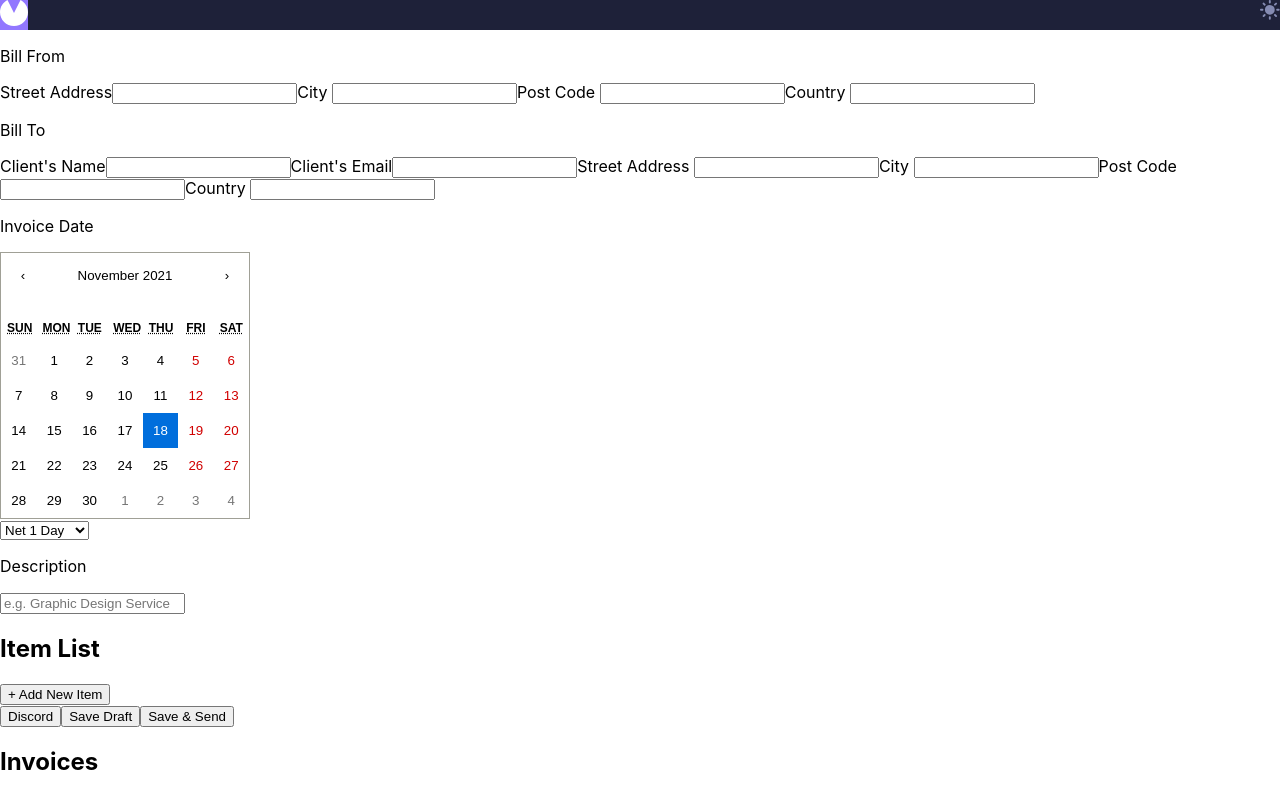
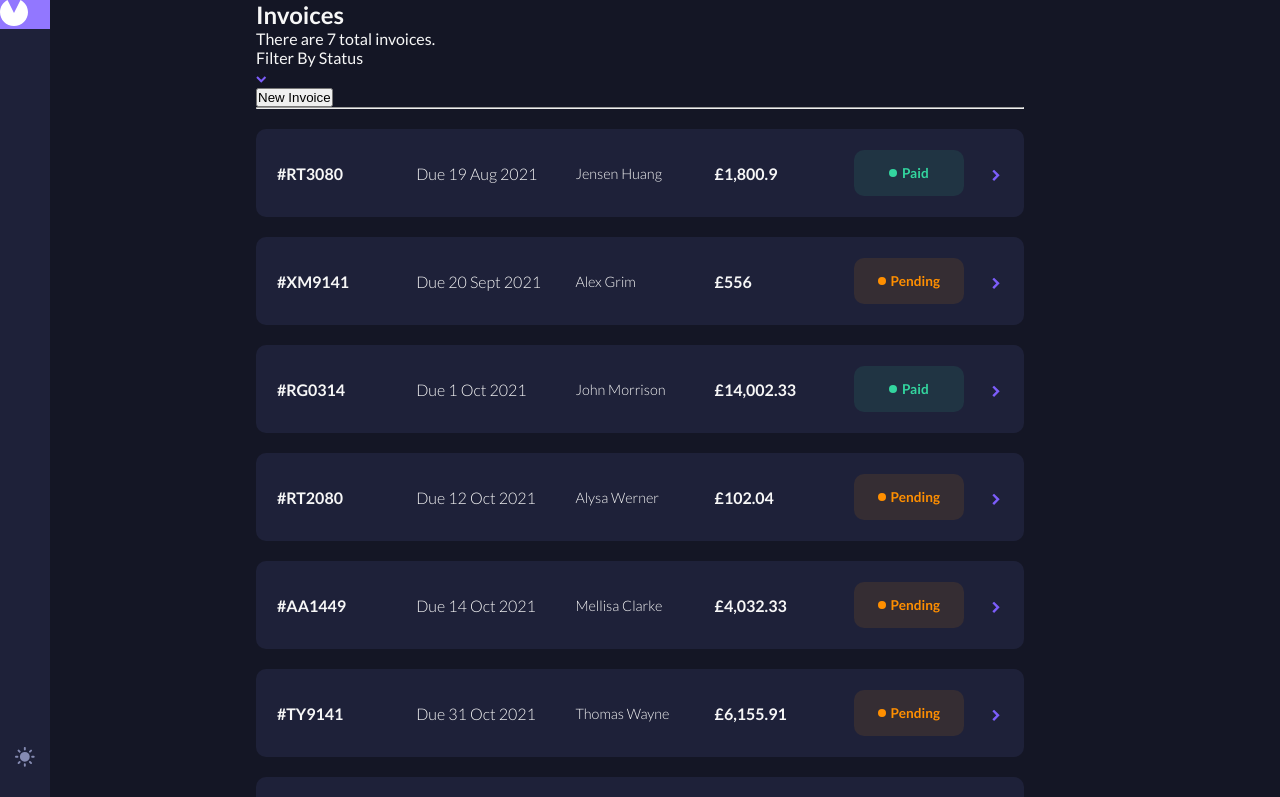
Before and after one commit to NikolaGolubovic/invoices-app, a React (Create React App) app: page / in a window 1280 px wide. Shown: the top 797 px of the page. Built offline with nearby package versions, Linux system fonts and the light colour scheme.

Commit message:
add some style to home list

```diff
--- a/src/App.css
+++ b/src/App.css
@@ -1,4 +1,21 @@
-:root {}
+@import url('https://fonts.googleapis.com/css2?family=Lato:ital,wght@0,100;0,300;0,400;0,700;0,900;1,100;1,300;1,400;1,700;1,900&display=swap');
+
+:root {
+  --green: rgb(51, 214, 159);
+  --green-light: rgb(51, 214, 159, 0.1);
+  --yellow: #FF8F00;
+  --yellow-light: rgba(255, 143, 0, 0.1);
+}
+
+* {
+  padding: 0;
+  margin: 0;
+  box-sizing: border-box;
+}
+
+body {
+  font-family: 'Lato', sans-serif;
+}
 
 .theme-dark {
   --main-background: #141625;
@@ -11,6 +28,10 @@
   --btn-orange-hover: rgb(255, 151, 151);
   --btn-edit: #252945;
   --btn-edit-hover: #FFFFFF;
+  --color-text: hsl(0, 0%, 97%);
+  --color-status: rgb(248, 248, 248);
+  --color-draft: rgb(248, 248, 248);
+  --color-draft-light: rgba(248, 248, 248, 0.2);
 }
 
 .theme-light {
@@ -24,40 +45,175 @@
   --btn-orange-hover: rgb(255, 151, 151);
   --btn-edit: #F9FAFE;
   --btn-edit-hover: #DFE3FA;
+  --color-text: #0c0e16;
+  --color-draft: #1E2139;
+  --color-draft-light: rgb(30, 33, 57, 0.2);
 }
 
 @media (min-width: 280px) {
+
+  .container {
+    min-height: 100vh;
+    background: var(--main-background);
+  }
+
   /* SVGS */
   .svg-logo {
     background-color: #9277FF;
   }
+
   /* NAV */
   nav {
     display: flex;
     width: 100%;
+    height: 30px;
     display: flex;
     justify-content: space-between;
-    background-color: var(--card-background);
+    background-color: #1E2139;
+
   }
+
+
+  .container--toggle {
+    display: flex;
+    align-items: center;
+    justify-content: center;
+    cursor: pointer;
+    margin-right: 30px;
+  }
+
   .filter {
     cursor: pointer;
   }
+
   .arrow {
     transition: 0.2s all;
     transform: scale(1.5);
   }
+
   .arrow.active {
     transform: scale(1.5) rotate(-180deg);
   }
+
   .filter-checkboxes {
     display: none;
   }
+
   .filter-checkboxes.active {
     display: flex;
   }
+
   input.invalid {
     border: 1px solid var(--btn-orange);
   }
+
+  /* INVOICES LIST */
+  .invoices-container {
+    width: 100%;
+    color: var(--color-text);
+  }
+
+  .invoices-table {
+    width: 90%;
+    margin: 0 auto;
+    display: flex;
+    flex-direction: column;
+  }
+
+  .cards {
+    display: flex;
+    flex-direction: column;
+  }
+
+  .invoice-card {
+    display: flex;
+    flex-wrap: wrap;
+    align-items: center;
+    background: var(--card-background);
+    justify-content: space-between;
+    margin-top: 20px;
+    padding: 20px 20px;
+    border-radius: 10px;
+    font-weight: 300;
+    cursor: pointer;
+    border: 1px solid transparent;
+  }
+
+
+  .invoice-card:hover {
+    border: 1px solid var(--btn-purple);
+  }
+
+  .invoice-id {
+    width: 50%;
+    order: 1;
+    font-weight: 700;
+    margin-bottom: 10px;
+  }
+
+  .invoice-due {
+    order: 3;
+    width: 50%;
+  }
+
+  .invoice-total {
+    font-weight: 700;
+    position: relative;
+    top: -10px;
+  }
+
+  .invoice-name {
+    width: 50%;
+    order: 2;
+    display: flex;
+    justify-content: flex-end;
+    font-size: 0.9rem;
+    margin-bottom: 20px;
+  }
+
+  .invoice-status {
+    order: 4;
+    width: 50%;
+    display: flex;
+    justify-content: flex-end;
+  }
+
+  .status-button {
+    width: 110px;
+    display: flex;
+    justify-content: center;
+    align-items: center;
+    position: relative;
+    top: 10px;
+    padding: 15px 10px;
+    border-radius: 10px;
+    background: var(--green-light);
+    color: var(--green);
+    font-weight: 600;
+    text-transform: capitalize;
+  }
+
+  .invoice-status p {
+    font-size: 0.85rem;
+    text-align: center;
+  }
+
+  .status-circle {
+    height: 8px;
+    width: 8px;
+    background: var(--green);
+    border-radius: 100%;
+    margin-right: 5px;
+  }
+
+  .invoice-total {
+    order: 5;
+  }
+
+  .invoice-right-icon {
+    display: none;
+  }
+
   /* CALENDAR */
   .react-calendar {
     width: 250px;
@@ -67,54 +223,67 @@
     font-family: Arial, Helvetica, sans-serif;
     line-height: 1.125em;
   }
+
   .react-calendar--doubleView {
     width: 700px;
   }
+
   .react-calendar--doubleView .react-calendar__viewContainer {
     display: flex;
     margin: -0.5em;
   }
+
   .react-calendar--doubleView .react-calendar__viewContainer>* {
     width: 50%;
     margin: 0.5em;
   }
+
   .react-calendar, .react-calendar *, .react-calendar *:before, .react-calendar *:after {
     -moz-box-sizing: border-box;
     -webkit-box-sizing: border-box;
     box-sizing: border-box;
   }
+
   .react-calendar button {
     margin: 0;
     border: 0;
     outline: none;
   }
+
   .react-calendar button:enabled:hover {
     cursor: pointer;
   }
+
   .react-calendar__navigation {
     display: flex;
     height: 44px;
     margin-bottom: 1em;
   }
+
   .react-calendar__navigation button {
     min-width: 44px;
     background: none;
   }
+
   .react-calendar__navigation button:enabled:hover, .react-calendar__navigation button:enabled:focus {
     background-color: #e6e6e6;
   }
+
   .react-calendar__navigation button[disabled] {
     background-color: #f0f0f0;
   }
+
   .react-calendar__month-view__weekdays {
     text-align: center;
     text-transform: uppercase;
     font-weight: bold;
     font-size: 0.75em;
   }
+
   .react-calendar__month-view__weekdays__weekday {
     padding: 0.5em;
   }
+
   .react-calendar__month-view__weekNumbers .react-calendar__tile {
     display: flex;
     align-items: center;
@@ -123,52 +292,173 @@
     font-weight: bold;
     padding: calc(0.75em / 0.75) calc(0.5em / 0.75);
   }
+
   .react-calendar__month-view__days__day--weekend {
     color: #d10000;
   }
+
   .react-calendar__month-view__days__day--neighboringMonth {
     color: #757575;
   }
+
   .react-calendar__year-view .react-calendar__tile, .react-calendar__decade-view .react-calendar__tile, .react-calendar__century-view .react-calendar__tile {
     padding: 2em 0.5em;
   }
+
   .react-calendar__tile {
     max-width: 100%;
     text-align: center;
     padding: 0.75em 0.5em;
     background: none;
   }
+
   .react-calendar__tile:disabled {
     background-color: #f0f0f0;
   }
+
   .react-calendar__tile:enabled:hover, .react-calendar__tile:enabled:focus {
     background-color: #e6e6e6;
   }
+
   .react-calendar__tile--now {
     background: #ffff76;
   }
+
   .react-calendar__tile--now:enabled:hover, .react-calendar__tile--now:enabled:focus {
     background: #ffffa9;
   }
+
   .react-calendar__tile--hasActive {
     background: #76baff;
   }
+
   .react-calendar__tile--hasActive:enabled:hover, .react-calendar__tile--hasActive:enabled:focus {
     background: #a9d4ff;
   }
+
   .react-calendar__tile--active {
     background: #006edc;
     color: white;
   }
+
   .react-calendar__tile--active:enabled:hover, .react-calendar__tile--active:enabled:focus {
     background: #1087ff;
   }
+
   .react-calendar--selectRange .react-calendar__tile--hover {
     background-color: #e6e6e6;
   }
+
   .react-calendar__navigation__next2-button, .react-calendar__navigation__prev2-button {
     display: none;
   }
 }
 
-@media (min-width: 769px) {}
+@media (min-width: 750px) {
+  nav {
+    position: absolute;
+    flex-direction: column;
+    min-height: 100%;
+    width: 50px;
+    display: flex;
+    justify-content: space-between;
+  }
+
+  .container--toggle {
+    margin-right: 0px;
+    margin-bottom: 30px;
+  }
+
+  .invoices-table {
+    width: 80%;
+  }
+
+  .invoice-card {
+    display: flex;
+    flex-wrap: wrap;
+    align-items: center;
+    background: var(--card-background);
+    justify-content: space-between;
+    margin-top: 20px;
+    padding: 20px 20px;
+    border-radius: 10px;
+    font-weight: 300;
+    cursor: pointer;
+    border: 1px solid transparent;
+  }
+
+  .invoice-card>* {
+    flex: 1;
+    display: flex;
+
+  }
+
+  .invoice-card:hover {
+    border: 1px solid var(--btn-purple);
+  }
+
+  .invoice-id {
+    width: auto;
+    order: 1;
+    margin-bottom: 0px;
+  }
+
+  .invoice-due {
+    order: 2;
+    width: auto;
+  }
+
+  .invoice-name {
+    width: auto;
+    order: 3;
+    justify-content: flex-start;
+    margin-bottom: 0px;
+    padding-left: 20px;
+  }
+
+  .invoice-total {
+    font-weight: 700;
+    position: static;
+    order: 4;
+  }
+
+  .invoice-status {
+    order: 5;
+    width: auto;
+    display: flex;
+    justify-content: flex-start;
+  }
+
+  .status-button {
+    width: 110px;
+    position: static;
+  }
+
+  .invoice-right-icon {
+    flex: none;
+    display: block;
+    order: 6;
+    width: 10px;
+    transform: scale(1.2);
+  }
+
+  /* CREATE FORM */
+  .create {
+    display: flex;
+    flex-direction: column;
+    max-width: 750px;
+    background: var(--main-background);
+  }
+}
+
+@media (min-width: 1024px) {
+  .invoices-table {
+    width: 60%;
+  }
+}
+
+@media (min-width: 1920px) {
+  .invoices-table {
+    width: 50%;
+  }
+}
--- a/src/App.js
+++ b/src/App.js
@@ -21,7 +21,7 @@ function App() {
   // const { dispatch } = invoiceContext;
 
   return (
-    <div className="App">
+    <div className="container">
       <nav>
         <Logo />
         <Toggle />
--- a/src/components/Create.js
+++ b/src/components/Create.js
@@ -3,9 +3,11 @@ import Calendar from "react-calendar";
 import CreateItem from "./CreateItem";
 
 const Create = () => {
-  const [value, onChange] = useState(new Date());
+  const [date, changeDate] = useState(new Date());
   const [itemsList, setItemsList] = useState([]);
   const [refsArr, setRefsArr] = useState([]);
+  const [terms, setTerms] = useState(1);
+  // const [valid, setValid] = useState(true);
   const fromAddress = useRef();
   const fromCity = useRef();
   const fromPC = useRef();
@@ -20,25 +22,33 @@ const Create = () => {
 
   useEffect(() => {
     setRefsArr([
-      fromAddress,
-      fromCity,
-      fromPC,
-      fromCountry,
-      toCName,
-      toAddress,
-      toCity,
-      toPC,
-      toCountry,
-      desc,
+      { fromAddress },
+      { fromCity },
+      { fromPC },
+      { fromCountry },
+      { toCName },
+      { toAddress },
+      { toCity },
+      { toPC },
+      { toCountry },
+      { desc },
     ]);
   }, []);
 
   function checkInputs() {
-    refsArr.forEach((elem) => {
-      if (elem.current.value.length === 0) {
-        elem.current.classList.add("invalid");
+    let valid = true;
+    // check validation
+    const refsKeys = [];
+    for (let key of refsArr) {
+      refsKeys.push(...Object.keys(key));
+    }
+    refsArr.flat().forEach((elem) => {
+      const refKey = Object.keys(elem)[0];
+      if (elem[refKey].current.value.length === 0) {
+        valid = false;
+        elem[refKey].current.classList.add("invalid");
       } else {
-        elem.current.classList.remove("invalid");
+        elem[refKey].current.classList.remove("invalid");
       }
     });
     function validateEmail(email) {
@@ -50,10 +60,60 @@ const Create = () => {
       !validateEmail(toCEmail.current.value) ||
       toCEmail.current.value.length === 0
     ) {
+      valid = false;
       toCEmail.current.classList.add("invalid");
     } else {
       toCEmail.current.classList.remove("invalid");
     }
+
+    if (refsArr.length <= 10) {
+      console.log("item must be added");
+    }
+
+    // if (!valid) return;
+    console.log("valid", valid);
+    // create new element for base
+    function randomIntFromInterval(min, max) {
+      return Math.floor(Math.random() * (max - min + 1) + min);
+    }
+    function fourRandomLetters() {
+      let str = "";
+      for (var i = 0; i < 4; i++) {
+        str += String.fromCharCode(65 + Math.floor(Math.random() * 26));
+      }
+      return str;
+    }
+    let newElement = {
+      id: `${randomIntFromInterval(1000, 9999)}${fourRandomLetters()}`,
+      createdAt: date
+        .toLocaleDateString("en-GB")
+        .split("/")
+        .reverse()
+        .join("-"),
+      paymentDue: new Date(date.setDate(date.getDate() + Number(terms)))
+        .toLocaleDateString("en-GB")
+        .split("/")
+        .reverse()
+        .join("-"),
+      description: desc.current.value,
+      paymentTerms: terms,
+      clientName: toCName.current.value,
+      clientEmail: toCEmail.current.value,
+      status: "pending",
+      senderAddress: {
+        street: fromAddress.current.value,
+        city: fromCity.current.value,
+        postCode: fromPC.current.value,
+        country: fromCountry.current.value,
+      },
+      clientAddress: {
+        street: toAddress.current.value,
+        city: toCity.current.value,
+        postCode: toPC.current.value,
+        country: toCountry.current.value,
+      },
+    };
+    console.log(newElement);
   }
   return (
     <div className="create">
@@ -100,10 +160,10 @@ const Create = () => {
         </label>
         <div className="calendar">
           <p>Invoice Date</p>
-          <Calendar onChange={onChange} value={value} calendarType="Hebrew" />
+          <Calendar onChange={changeDate} value={date} calendarType="Hebrew" />
         </div>
         <div className="create-terms">
-          <select name="" id="">
+          <select name="" id="" onChange={(e) => setTerms(e.target.value)}>
             <option value="1">Net 1 Day</option>
             <option value="7">Net 7 Day</option>
             <option value="14">Net 14 Day</option>
@@ -126,17 +186,7 @@ const Create = () => {
         <h2>Item List</h2>
         <ul>
           {itemsList.map((item, itemIndex) => {
-            return (
-              <CreateItem
-                item={item}
-                itemIndex={itemIndex}
-                itemsList={itemsList}
-                setItemsList={setItemsList}
-                setRefsArr={setRefsArr}
-                refsArr={refsArr}
-                key={itemIndex}
-              />
-            );
+            return <CreateItem setRefsArr={setRefsArr} refsArr={refsArr} />;
           })}
         </ul>
         <button
--- a/src/components/CreateItem.js
+++ b/src/components/CreateItem.js
@@ -1,11 +1,20 @@
-import React, { useRef, useEffect } from "react";
+import React, { useRef, useEffect, useState } from "react";
 
-const CreateItem = ({ item, setRefsArr, refsArr }) => {
+const CreateItem = ({ setRefsArr, refsArr }) => {
+  const [qty, setQtx] = useState();
+  const [price, setPrice] = useState();
   const itemNameRef = useRef();
   const qtyRef = useRef();
   const priceRef = useRef();
   useEffect(() => {
-    setRefsArr([...refsArr, itemNameRef, qtyRef, priceRef]);
+    setRefsArr([
+      ...refsArr,
+      [
+        { [`itemNameRef-${refsArr.length}`]: itemNameRef },
+        { [`qtyRef-${refsArr.length}`]: qtyRef },
+        { [`priceRef-${refsArr.length}`]: priceRef },
+      ],
+    ]);
   }, []);
 
   return (
@@ -16,15 +25,25 @@ const CreateItem = ({ item, setRefsArr, refsArr }) => {
       </label>
       <label>
         <p>Qty.</p>
-        <input type="text" ref={qtyRef} />
+        <input
+          type="number"
+          ref={qtyRef}
+          min="0"
+          onChange={(e) => setQtx(e.target.value)}
+        />
       </label>
       <label>
         <p>Price</p>
-        <input type="text" ref={priceRef} />
+        <input
+          type="number"
+          ref={priceRef}
+          min="0"
+          onChange={(e) => setPrice(e.target.value)}
+        />
       </label>
       <div className="total">
         Total
-        {item.total}
+        {qty * price || 0}
       </div>
       <div className="trash">
         <svg width="13" height="16" xmlns="http://www.w3.org/2000/svg">
--- a/src/components/Invoices.js
+++ b/src/components/Invoices.js
@@ -11,13 +11,51 @@ const Invoices = () => {
   useEffect(() => {
     upDataFromLocal(setInvoices);
   }, []);
+  function numberWithCommas(x) {
+    return x.toString().replace(/\B(?=(\d{3})+(?!\d))/g, ",");
+  }
+  function setStatusBackground(invoice, opacity = false) {
+    const backOpacity = {
+      background:
+        invoice.status === "paid"
+          ? "var(--green-light)"
+          : invoice.status === "pending"
+          ? "var(--yellow-light)"
+          : "var(--color-draft-light)",
+    };
+    const back = {
+      background:
+        invoice.status === "paid"
+          ? "var(--green)"
+          : invoice.status === "pending"
+          ? "var(--yellow)"
+          : "var(--color-draft)",
+    };
+    return opacity ? back : backOpacity;
+  }
+  function setStatusColor(invoice) {
+    const text = {
+      color:
+        invoice.status === "paid"
+          ? "var(--green)"
+          : invoice.status === "pending"
+          ? "var(--yellow)"
+          : "var(--color-text)",
+    };
+    return text;
+  }
+  function makeDate(dateString) {
+    const date = new Date(dateString);
+    const options = { year: "numeric", month: "short", day: "numeric" };
+    return date.toLocaleDateString("en-GB", options);
+  }
   return (
     <div className="invoices-container">
-      <aside>
+      <aside style={{ display: "none" }}>
         <Create />
       </aside>
-      <main className="invoices-controller">
-        <div className="invoices-controller-desc">
+      <main className="invoices-table">
+        <div className="invoices-controller">
           <h2>Invoices</h2>
           <p>There are {invoices.length} total invoices.</p>
         </div>
@@ -33,7 +71,7 @@ const Invoices = () => {
             className={pano ? "filter-checkboxes.active" : "filter-checkboxes"}
           >
             <label htmlFor="">
-              <input type="checkbox" />
+              <input type="checkbox" onChange={(e) => console.log(e.target)} />
               Paid
             </label>
             <label htmlFor="">
@@ -49,30 +87,43 @@ const Invoices = () => {
         <div className="invoices-controller-add">
           <button>New Invoice</button>
         </div>
-      </main>
         <hr />
-      <div className="invoice-card">
+        <div className="cards">
           {invoices.map((invoice) => {
             return (
-            <div key={invoice.id}>
+              <div className="invoice-card" key={invoice.id}>
                 <div className="invoice-id">
                   <p>#{invoice.id}</p>
                 </div>
                 <div className="invoice-due">
-                <p>{invoice.paymentDue}</p>
+                  <p>Due {makeDate(invoice.paymentDue)}</p>
                 </div>
                 <div className="invoice-name">
                   <p>{invoice.clientName}</p>
                 </div>
                 <div className="invoice-total">
-                <p>{invoice.total}</p>
+                  <p>£{numberWithCommas(invoice.total)}</p>
                 </div>
-              <div className="invoice-status">{invoice.status}</div>
+                <div className="invoice-status">
+                  <div
+                    className="status-button"
+                    style={setStatusBackground(invoice)}
+                  >
+                    <div
+                      className="status-circle"
+                      style={setStatusBackground(invoice, true)}
+                    ></div>
+                    <p style={setStatusColor(invoice)}>{invoice.status}</p>
+                  </div>
+                </div>
+                <div className="invoice-right-icon">
                   <ArrowRight />
+                </div>
               </div>
             );
           })}
         </div>
+      </main>
     </div>
   );
 };
```
Lines whose indentation alone changed are shown as unchanged.
